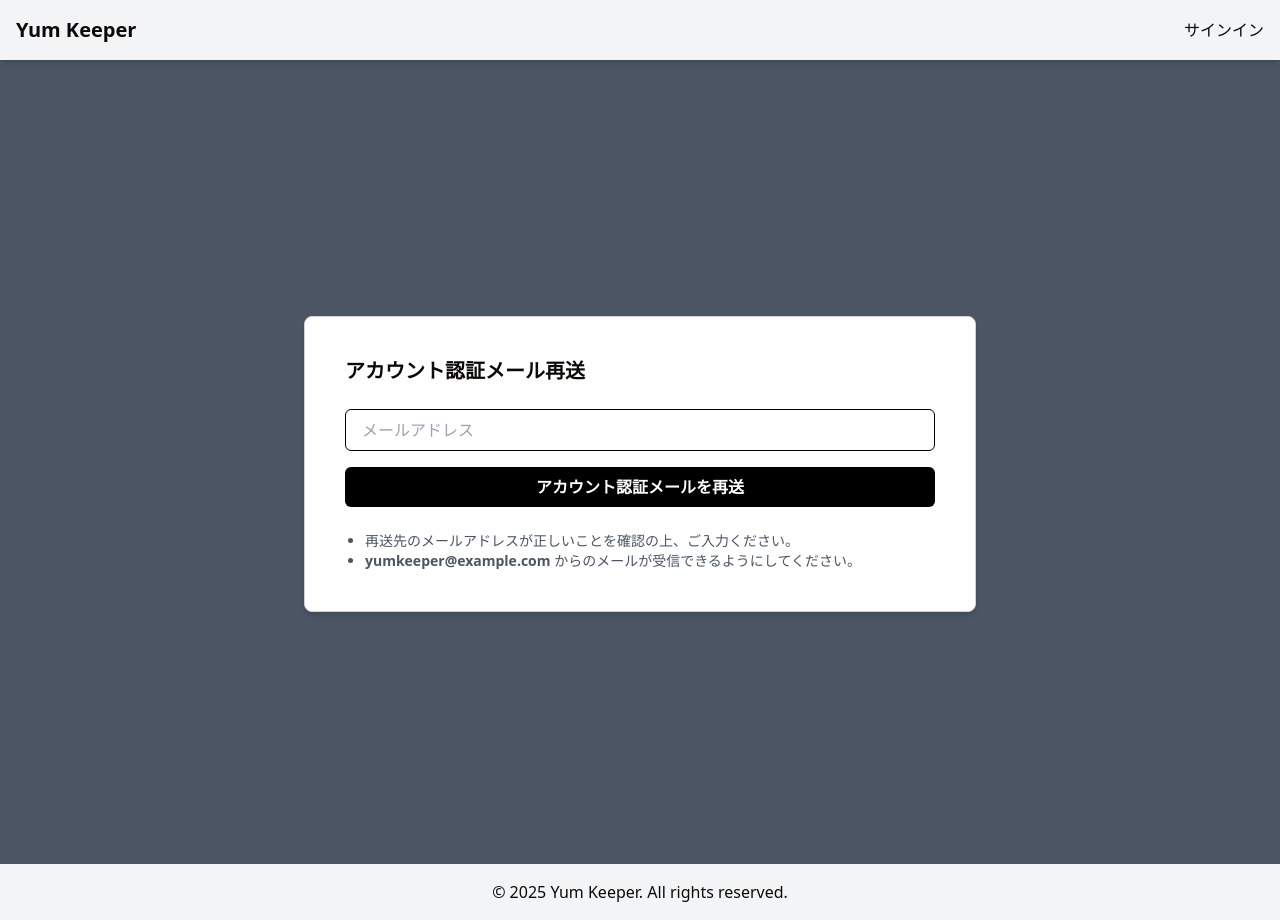
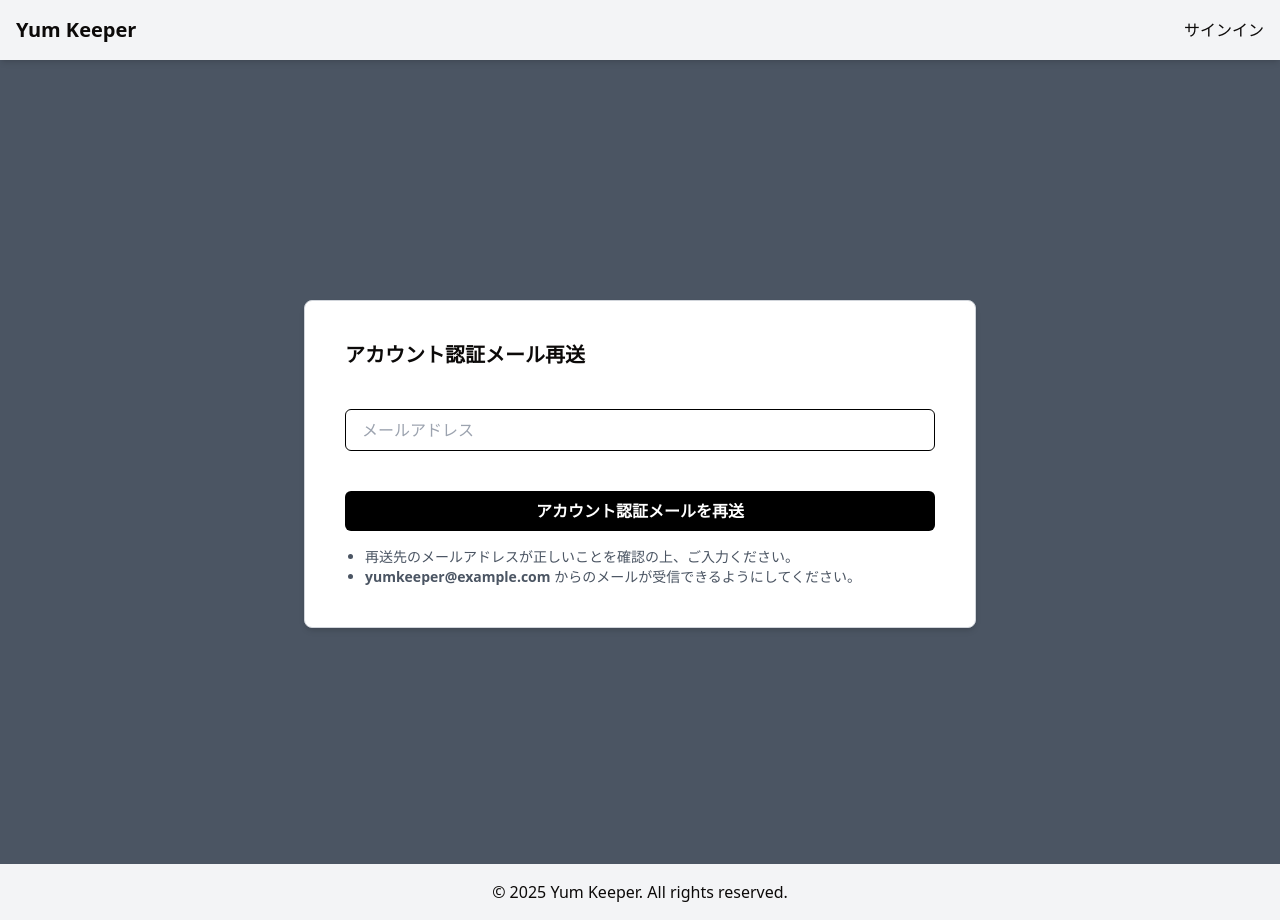
Before and after one commit to y4tk8/yumkeeper_frontend, a Next.js app: page /resend-confirmation in a window 1280 px wide. Built offline with nearby package versions, Linux system fonts and the light colour scheme; no server answers.

Commit message:
chore: アカウント認証メール再送ページのUIを調整 #119

```diff
--- a/src/app/(auth)/resend-confirmation/page.tsx
+++ b/src/app/(auth)/resend-confirmation/page.tsx
@@ -41,10 +41,11 @@ const ResendConfirmationPage = () => {
   };
 
   return (
-    <div className="space-y-6">
+    <>
+      <div className="space-y-10">
         <h2 className="text-xl font-semibold">アカウント認証メール再送</h2>
 
-      <form onSubmit={handleSubmit} className="space-y-4">
+        <form onSubmit={handleSubmit} className="space-y-10">
           <InputField
             type="email"
             placeholder="メールアドレス"
@@ -52,19 +53,21 @@ const ResendConfirmationPage = () => {
             onChange={(e: React.ChangeEvent<HTMLInputElement>) => setEmail(e.target.value)}
             required
           />
+
           <Button type="submit" fullWidth disabled={isSubmitting}>
             {isSubmitting ? "送信中..." : "アカウント認証メールを再送"}
           </Button>
         </form>
+      </div>
 
-      {/* 注意事項 */}
-      <div className="text-sm text-gray-600 space-y-2">
+      {/* 注釈 */}
+      <div className="text-sm text-gray-600 mt-4">
         <ul className="list-disc pl-5">
           <li>再送先のメールアドレスが正しいことを確認の上、ご入力ください。</li>
           <li><span className="font-semibold">yumkeeper@example.com</span> からのメールが受信できるようにしてください。</li>
         </ul>
       </div>
-    </div>
+    </>
   );
 };
 
```
Lines whose indentation alone changed are shown as unchanged.
